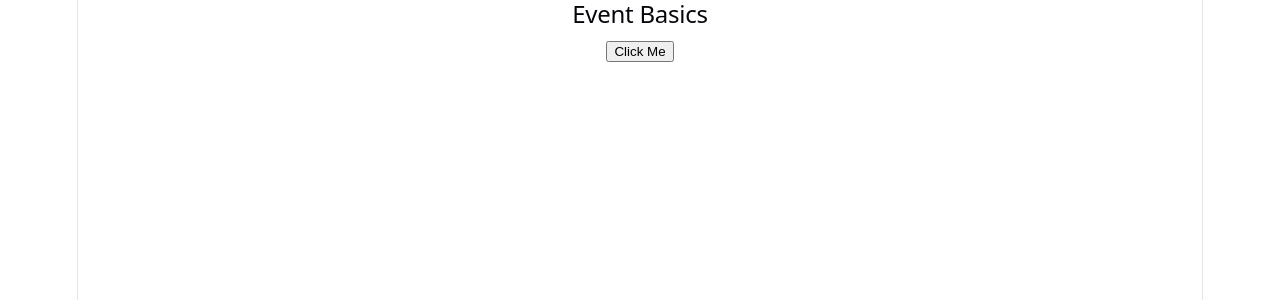
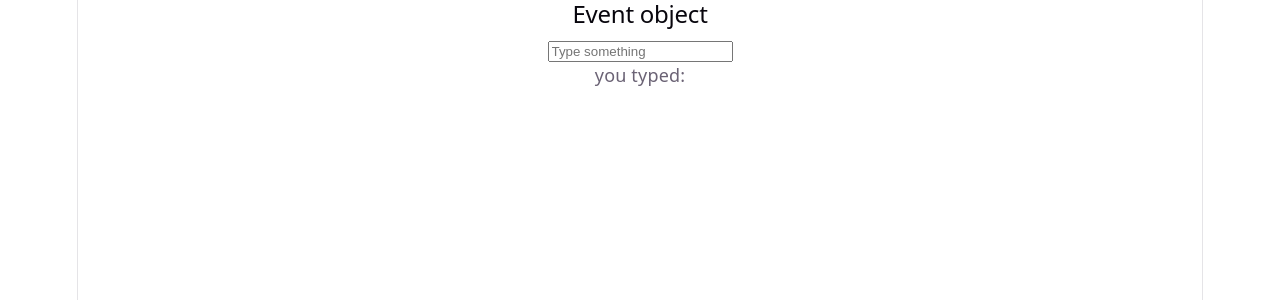
Before and after one commit to varshithym/MERN_Stu_FebMay26Mys, a React (Vite) app in the folder W10/D3/my-event-app/: page / in a window 1280 px wide. Shown: the top 300 px of the page. Built offline with nearby package versions, Linux system fonts and the light colour scheme.

Commit message:
React Event Object

```diff
--- a/W10/D3/my-event-app/src/App.jsx
+++ b/W10/D3/my-event-app/src/App.jsx
@@ -2,13 +2,15 @@ import { useState } from 'react'
 
 import './App.css'
 import { EventBasics } from './components/p1'
+import { EventObject } from './components/p2'
 
 function App() {
   const [count, setCount] = useState(0)
 
   return (
     <>
-    <EventBasics/>
+    {/* <EventBasics/> */}
+    <EventObject/>
     </>
   )
 }
--- /dev/null
+++ b/W10/D3/my-event-app/src/components/p2.jsx
@@ -0,0 +1,27 @@
+// React Event Object
+// React Event object passes an event object to the event handlers
+// this object contains details about the event
+// eg:input field: event.target.value
+
+import { useState } from "react";
+
+
+export function EventObject(){
+    const[text,setText] = useState('');
+    const habdleChange = (event) =>{
+        const currentValue = event.target.value;
+        console.log(currentValue);
+        setText(currentValue);
+
+    };
+    return (
+
+        <section>
+            <h2>Event object</h2>
+            <input type="text" value={text} onChange={habdleChange} placeholder="Type something" />
+            <p>you typed: {text}</p>
+
+        </section>
+    );
+
+}
```
